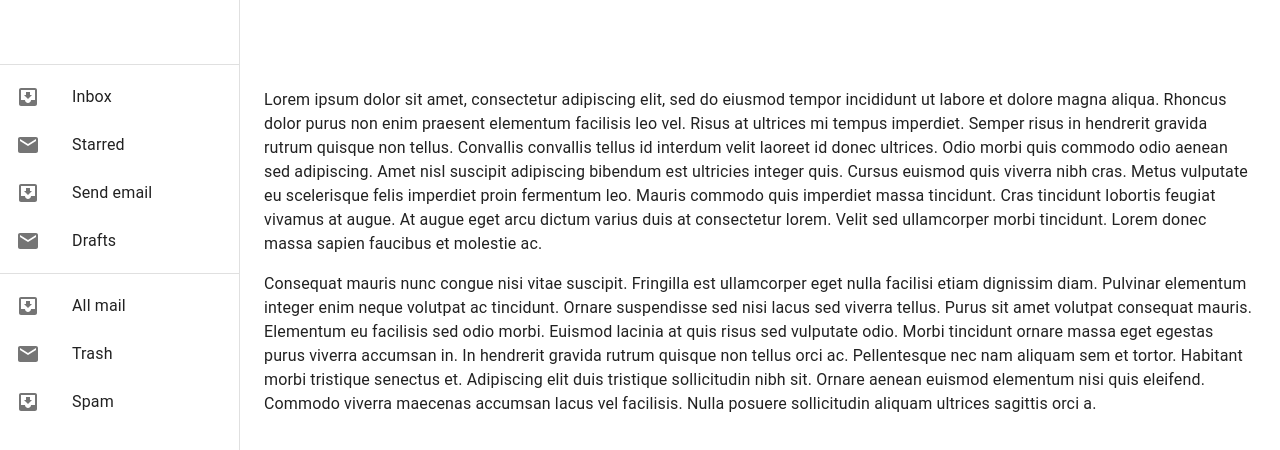
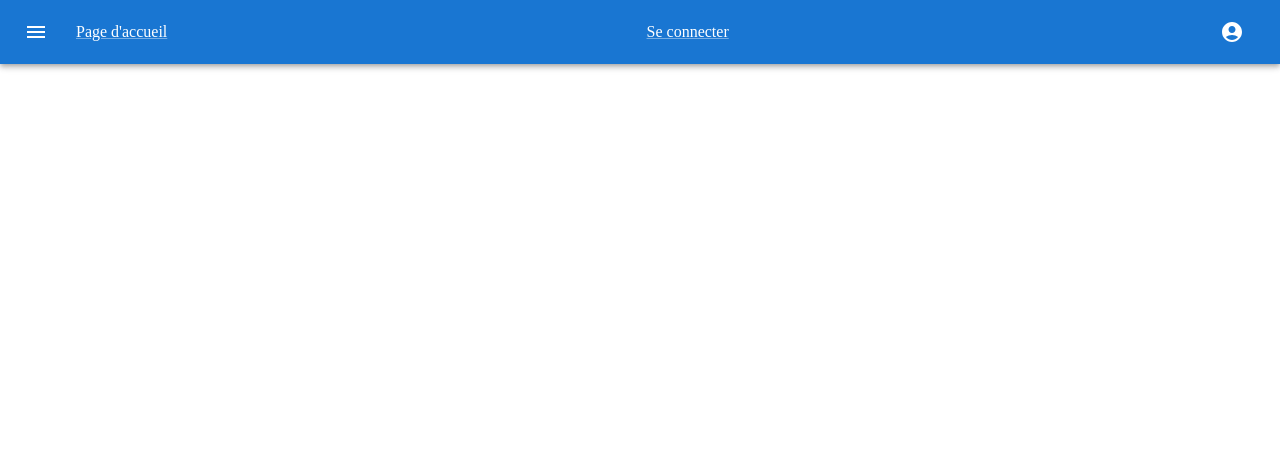
Before and after one commit to FlorianeLNT/NomNom-CookingNetwork, a React (Vite) app: page / in a window 1280 px wide. Shown: the top 450 px of the page. Built offline with nearby package versions, Linux system fonts and the light colour scheme.

Commit message:
changement de la navbar / MàJ Login & SignUp / création des paths pour naviguer & ajout de la navbar à chaque page

```diff
--- a/src/App.css
+++ b/src/App.css
@@ -42,3 +42,7 @@
 } */
 
 /* Test */
+
+body {
+  margin: 0px;
+}
--- a/src/Component/Login/Login.jsx
+++ b/src/Component/Login/Login.jsx
@@ -12,6 +12,7 @@ import LockOutlinedIcon from "@mui/icons-material/LockOutlined";
 import Typography from "@mui/material/Typography";
 import Container from "@mui/material/Container";
 import { createTheme, ThemeProvider } from "@mui/material/styles";
+import NavBar from "../NavBar/NavBar";
 
 function Copyright(props) {
   return (
@@ -78,6 +79,7 @@ function Login() {
   return (
     <ThemeProvider theme={defaultTheme}>
       <Container component="main" maxWidth="xs">
+        <NavBar />
         <CssBaseline />
         <Box
           sx={{
@@ -123,10 +125,7 @@ function Login() {
               value={password}
               onChange={(e) => setPassword(e.target.value)}
             />
-            <FormControlLabel
-              control={<Checkbox value="remember" color="primary" />}
-              label="Se souvenir de moi"
-            />
+
             <Button
               type="submit"
               fullWidth
--- a/src/Component/NavBar/NavBar.jsx
+++ b/src/Component/NavBar/NavBar.jsx
@@ -1,115 +1,84 @@
 import * as React from "react";
+import AppBar from "@mui/material/AppBar";
 import Box from "@mui/material/Box";
-import Drawer from "@mui/material/Drawer";
-import CssBaseline from "@mui/material/CssBaseline";
-import AppBar from "@mui/material/AppBar";
 import Toolbar from "@mui/material/Toolbar";
-import List from "@mui/material/List";
 import Typography from "@mui/material/Typography";
-import Divider from "@mui/material/Divider";
-import ListItem from "@mui/material/ListItem";
-import ListItemButton from "@mui/material/ListItemButton";
-import ListItemIcon from "@mui/material/ListItemIcon";
-import ListItemText from "@mui/material/ListItemText";
-import InboxIcon from "@mui/icons-material/MoveToInbox";
-import MailIcon from "@mui/icons-material/Mail";
+import IconButton from "@mui/material/IconButton";
+import MenuIcon from "@mui/icons-material/Menu";
+import AccountCircle from "@mui/icons-material/AccountCircle";
+import MenuItem from "@mui/material/MenuItem";
+import Menu from "@mui/material/Menu";
+import Link from "@mui/material/Link";
 
-const drawerWidth = 240;
+export default function MenuAppBar() {
+  const [auth, setAuth] = React.useState(true);
+  const [anchorEl, setAnchorEl] = React.useState(null);
 
-function NavBar() {
+  const handleChange = (event) => {
+    setAuth(event.target.checked);
+  };
+
+  const handleMenu = (event) => {
+    setAnchorEl(event.currentTarget);
+  };
+
+  const handleClose = () => {
+    setAnchorEl(null);
+  };
+
   return (
-    <Box sx={{ display: "flex" }}>
-      <CssBaseline />
-      <AppBar
-        position="fixed"
-        sx={{ width: `calc(100% - ${drawerWidth}px)`, ml: `${drawerWidth}px` }}
-      ></AppBar>
-      <Drawer
-        sx={{
-          width: drawerWidth,
-          flexShrink: 0,
-          "& .MuiDrawer-paper": {
-            width: drawerWidth,
-            boxSizing: "border-box",
-          },
-        }}
-        variant="permanent"
-        anchor="left"
-      >
-        <Toolbar />
-        <Divider />
-        <List>
-          {["Inbox", "Starred", "Send email", "Drafts"].map((text, index) => (
-            <ListItem key={text} disablePadding>
-              <ListItemButton>
-                <ListItemIcon>
-                  {index % 2 === 0 ? <InboxIcon /> : <MailIcon />}
-                </ListItemIcon>
-                <ListItemText primary={text} />
-              </ListItemButton>
-            </ListItem>
-          ))}
-        </List>
-        <Divider />
-        <List>
-          {["All mail", "Trash", "Spam"].map((text, index) => (
-            <ListItem key={text} disablePadding>
-              <ListItemButton>
-                <ListItemIcon>
-                  {index % 2 === 0 ? <InboxIcon /> : <MailIcon />}
-                </ListItemIcon>
-                <ListItemText primary={text} />
-              </ListItemButton>
-            </ListItem>
-          ))}
-        </List>
-      </Drawer>
-      <Box
-        component="main"
-        sx={{ flexGrow: 1, bgcolor: "background.default", p: 3 }}
-      >
-        <Toolbar />
-        <Typography paragraph>
-          Lorem ipsum dolor sit amet, consectetur adipiscing elit, sed do
-          eiusmod tempor incididunt ut labore et dolore magna aliqua. Rhoncus
-          dolor purus non enim praesent elementum facilisis leo vel. Risus at
-          ultrices mi tempus imperdiet. Semper risus in hendrerit gravida rutrum
-          quisque non tellus. Convallis convallis tellus id interdum velit
-          laoreet id donec ultrices. Odio morbi quis commodo odio aenean sed
-          adipiscing. Amet nisl suscipit adipiscing bibendum est ultricies
-          integer quis. Cursus euismod quis viverra nibh cras. Metus vulputate
-          eu scelerisque felis imperdiet proin fermentum leo. Mauris commodo
-          quis imperdiet massa tincidunt. Cras tincidunt lobortis feugiat
-          vivamus at augue. At augue eget arcu dictum varius duis at consectetur
-          lorem. Velit sed ullamcorper morbi tincidunt. Lorem donec massa sapien
-          faucibus et molestie ac.
-        </Typography>
-        <Typography paragraph>
-          Consequat mauris nunc congue nisi vitae suscipit. Fringilla est
-          ullamcorper eget nulla facilisi etiam dignissim diam. Pulvinar
-          elementum integer enim neque volutpat ac tincidunt. Ornare suspendisse
-          sed nisi lacus sed viverra tellus. Purus sit amet volutpat consequat
-          mauris. Elementum eu facilisis sed odio morbi. Euismod lacinia at quis
-          risus sed vulputate odio. Morbi tincidunt ornare massa eget egestas
-          purus viverra accumsan in. In hendrerit gravida rutrum quisque non
-          tellus orci ac. Pellentesque nec nam aliquam sem et tortor. Habitant
-          morbi tristique senectus et. Adipiscing elit duis tristique
-          sollicitudin nibh sit. Ornare aenean euismod elementum nisi quis
-          eleifend. Commodo viverra maecenas accumsan lacus vel facilisis. Nulla
-          posuere sollicitudin aliquam ultrices sagittis orci a.
-        </Typography>
-      </Box>
+    <Box sx={{ flexGrow: 1 }}>
+      <AppBar position="static">
+        <Toolbar>
+          <IconButton
+            size="large"
+            edge="start"
+            color="inherit"
+            aria-label="menu"
+            sx={{ mr: 2 }}
+          >
+            <MenuIcon />
+          </IconButton>
+          <Link href="/" color={"#fff"} sx={{ flexGrow: 1 }}>
+            Page d'accueil
+          </Link>
+          <Link href="/login" color={"#fff"} sx={{ flexGrow: 1 }}>
+            Se connecter
+          </Link>
+          {auth && (
+            <div>
+              <IconButton
+                size="large"
+                aria-label="account of current user"
+                aria-controls="menu-appbar"
+                aria-haspopup="true"
+                onClick={handleMenu}
+                color="inherit"
+              >
+                <AccountCircle />
+              </IconButton>
+              <Menu
+                id="menu-appbar"
+                anchorEl={anchorEl}
+                anchorOrigin={{
+                  vertical: "top",
+                  horizontal: "right",
+                }}
+                keepMounted
+                transformOrigin={{
+                  vertical: "top",
+                  horizontal: "right",
+                }}
+                open={Boolean(anchorEl)}
+                onClose={handleClose}
+              >
+                <MenuItem onClick={handleClose}>Profile</MenuItem>
+                <MenuItem onClick={handleClose}>My account</MenuItem>
+              </Menu>
+            </div>
+          )}
+        </Toolbar>
+      </AppBar>
     </Box>
   );
 }
-export default NavBar;
-
-// import "./NavBar.css";
-// import Login from "../Login/Login";
-// import Signup from "../Signup/Signup";
-// import Profil from "../Profil/Profil";
-
-// function Menu() {
-//   return <></>;
-// }
-// export default Menu;
--- a/src/Component/Signup/Signup.jsx
+++ b/src/Component/Signup/Signup.jsx
@@ -12,6 +12,7 @@ import LockOutlinedIcon from "@mui/icons-material/LockOutlined";
 import Typography from "@mui/material/Typography";
 import Container from "@mui/material/Container";
 import { createTheme, ThemeProvider } from "@mui/material/styles";
+import NavBar from "../NavBar/NavBar";
 
 function Copyright(props) {
   return (
@@ -30,8 +31,6 @@ function Copyright(props) {
     </Typography>
   );
 }
-
-// TODO remove, this demo shouldn't need to reset the theme.
 
 const defaultTheme = createTheme();
 
@@ -76,6 +75,7 @@ function SignUp() {
   return (
     <ThemeProvider theme={defaultTheme}>
       <Container component="main" maxWidth="xs">
+        <NavBar />
         <CssBaseline />
         <Box
           sx={{
@@ -148,14 +148,6 @@ function SignUp() {
                   onChange={(e) => setPassword(e.target.value)}
                 />
               </Grid>
-              <Grid item xs={12}>
-                <FormControlLabel
-                  control={
-                    <Checkbox value="allowExtraEmails" color="primary" />
-                  }
-                  label="I want to receive inspiration, marketing promotions and updates via email."
-                />
-              </Grid>
             </Grid>
             <Button
               type="submit"
@@ -163,7 +155,7 @@ function SignUp() {
               variant="contained"
               sx={{ mt: 3, mb: 2 }}
             >
-              Sign Up
+              Créer le compte
             </Button>
             <Grid container justifyContent="flex-end">
               <Grid item>
```
Also changed, not shown: src/App.jsx (+12 -0 lines).
